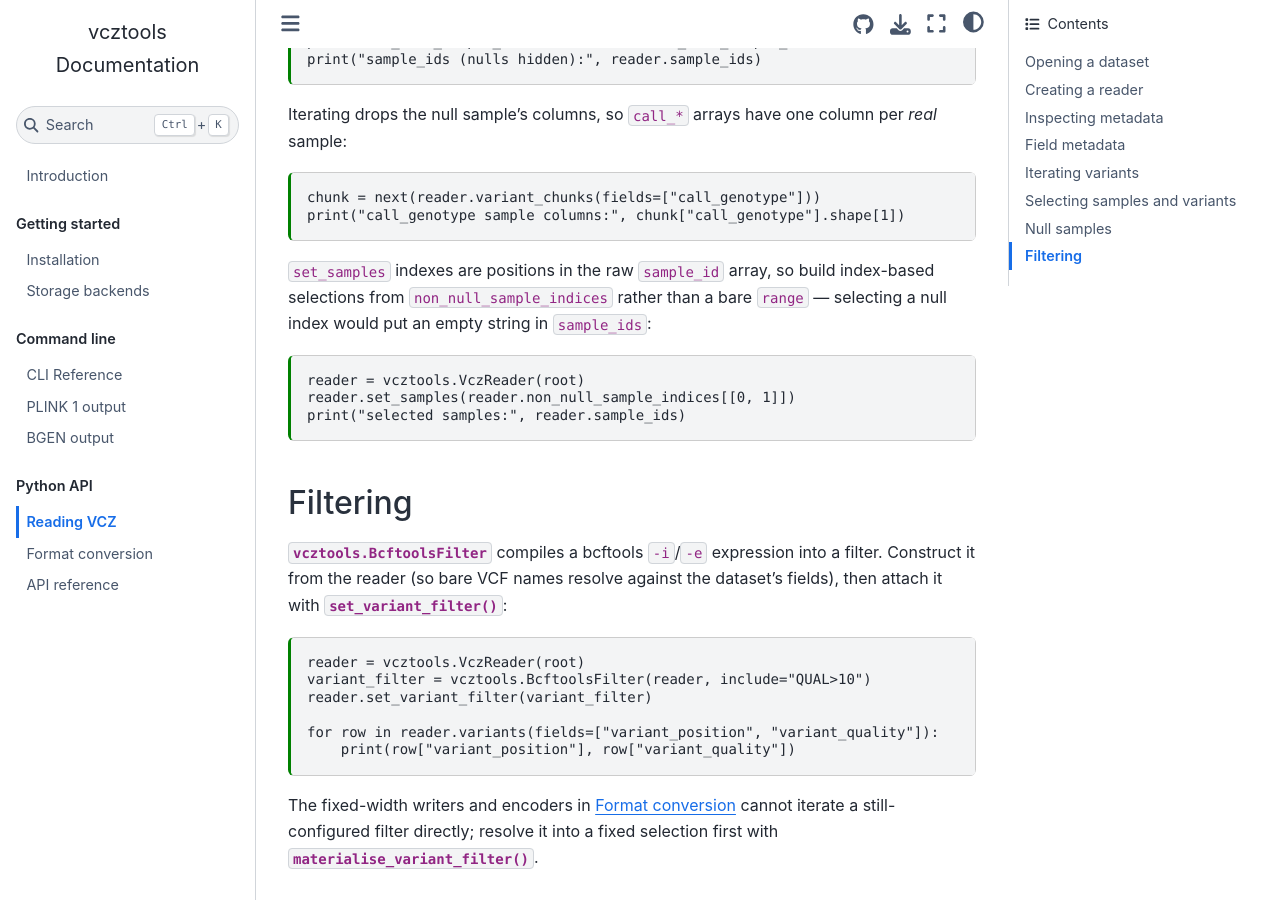
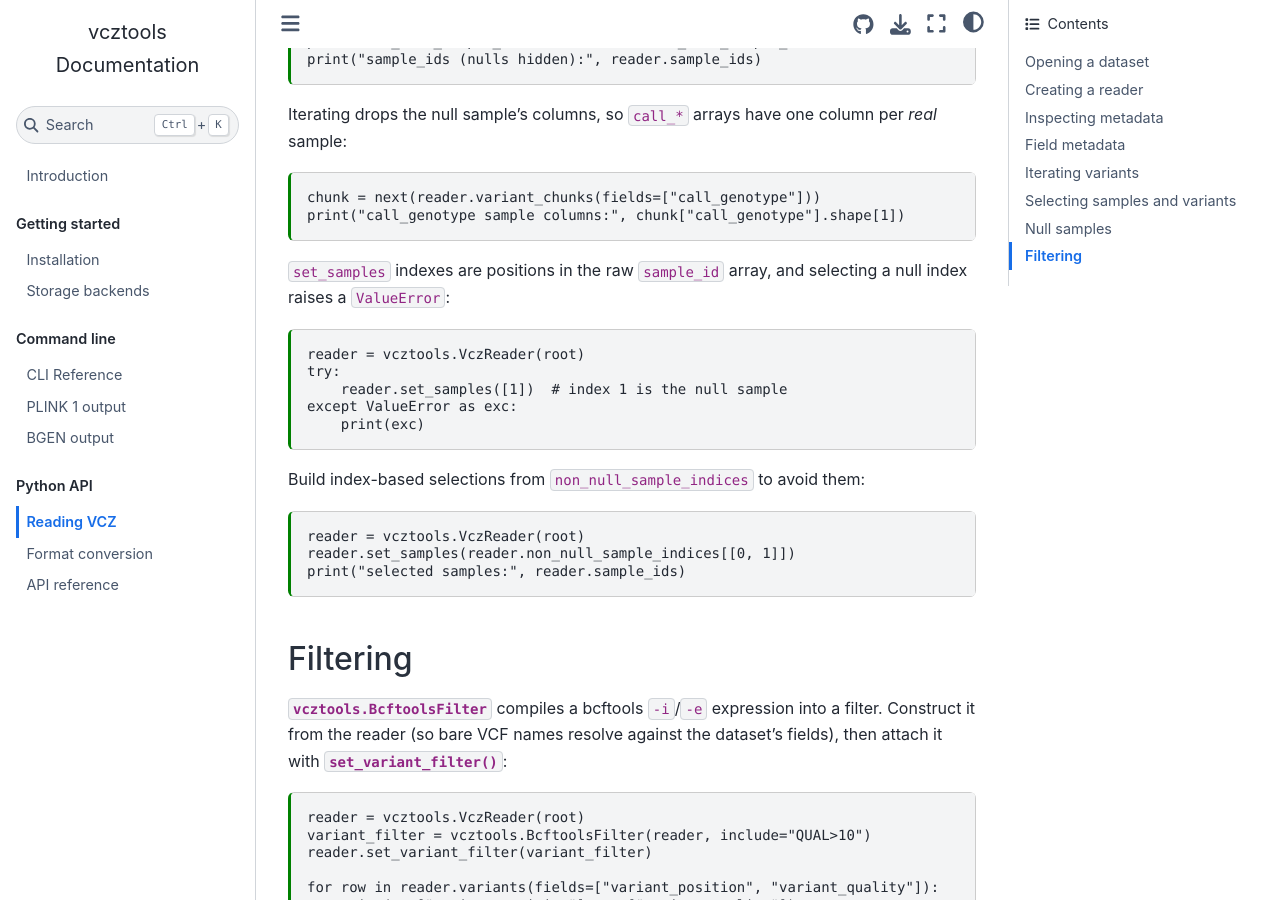
Before and after one commit to sgkit-dev/vcztools, a Jupyter Book: the page built from docs/reading_vcz.md, in a window 1280 px wide and 900 px high, scrolled down 3397 px. Built offline with Jupyter Book 1.0.4 settings and Sphinx 7.4.7 and the Sphinx Book theme 1.1.4, drawn with Linux system fonts in a browser that asks for light colours.

Commit message:
Reject null-sample selection in set_samples
set_samples() now raises ValueError if any index refers to a null
sample (sample_id == ""), rather than silently returning an empty
string in sample_ids. Document this in the Reading VCZ page and add
raw_sample_ids and non_null_sample_indices to the API reference.

````diff
--- a/docs/reading_vcz.md
+++ b/docs/reading_vcz.md
@@ -187,9 +187,18 @@ chunk = next(reader.variant_chunks(fields=["call_genotype"]))
 print("call_genotype sample columns:", chunk["call_genotype"].shape[1])
 ```
 
-`set_samples` indexes are positions in the raw `sample_id` array, so build
-index-based selections from `non_null_sample_indices` rather than a bare
-`range` — selecting a null index would put an empty string in `sample_ids`:
+`set_samples` indexes are positions in the raw `sample_id` array, and selecting
+a null index raises a `ValueError`:
+
+```{code-cell} ipython3
+reader = vcztools.VczReader(root)
+try:
+    reader.set_samples([1])  # index 1 is the null sample
+except ValueError as exc:
+    print(exc)
+```
+
+Build index-based selections from `non_null_sample_indices` to avoid them:
 
 ```{code-cell} ipython3
 reader = vcztools.VczReader(root)
````
Also changed, not shown: docs/api_reference.md (+2 -1 lines), 2 other files.
